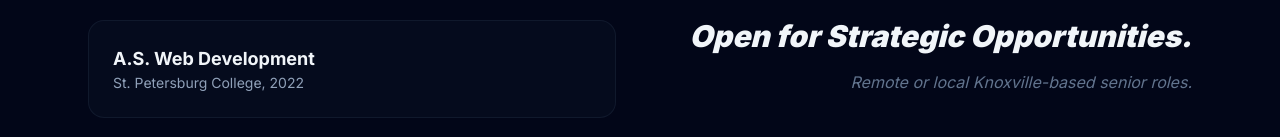
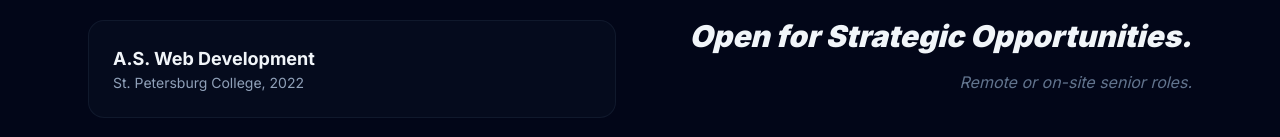
Before and after one commit to Peterbgood/my-portfolio, a Next.js app: page / in a window 1280 px wide. Shown: the part 2932-3069 px from the top of the page. Built offline with nearby package versions, Linux system fonts and the light colour scheme.

Commit message:
updated locations

```diff
--- a/app/page.tsx
+++ b/app/page.tsx
@@ -213,7 +213,7 @@ export default function Portfolio() {
 
           <div className="text-center md:text-right">
             <h2 className="text-3xl font-black mb-4 italic">Open for Strategic Opportunities.</h2>
-            <p className="text-slate-500 mb-10 italic">Remote or local Knoxville-based senior roles.</p>
+            <p className="text-slate-500 mb-10 italic">Remote or on-site senior roles.</p>
 
             <a
               href={linkedInUrl}
```
